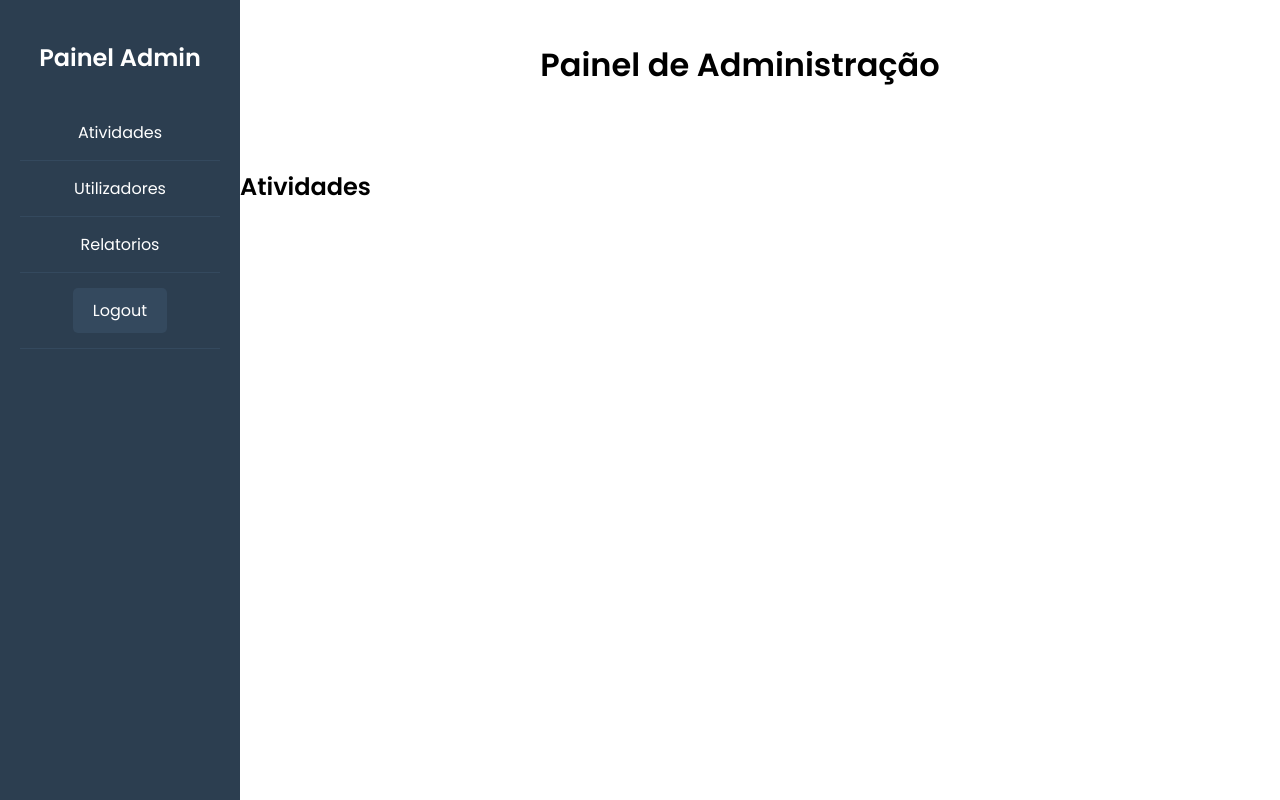
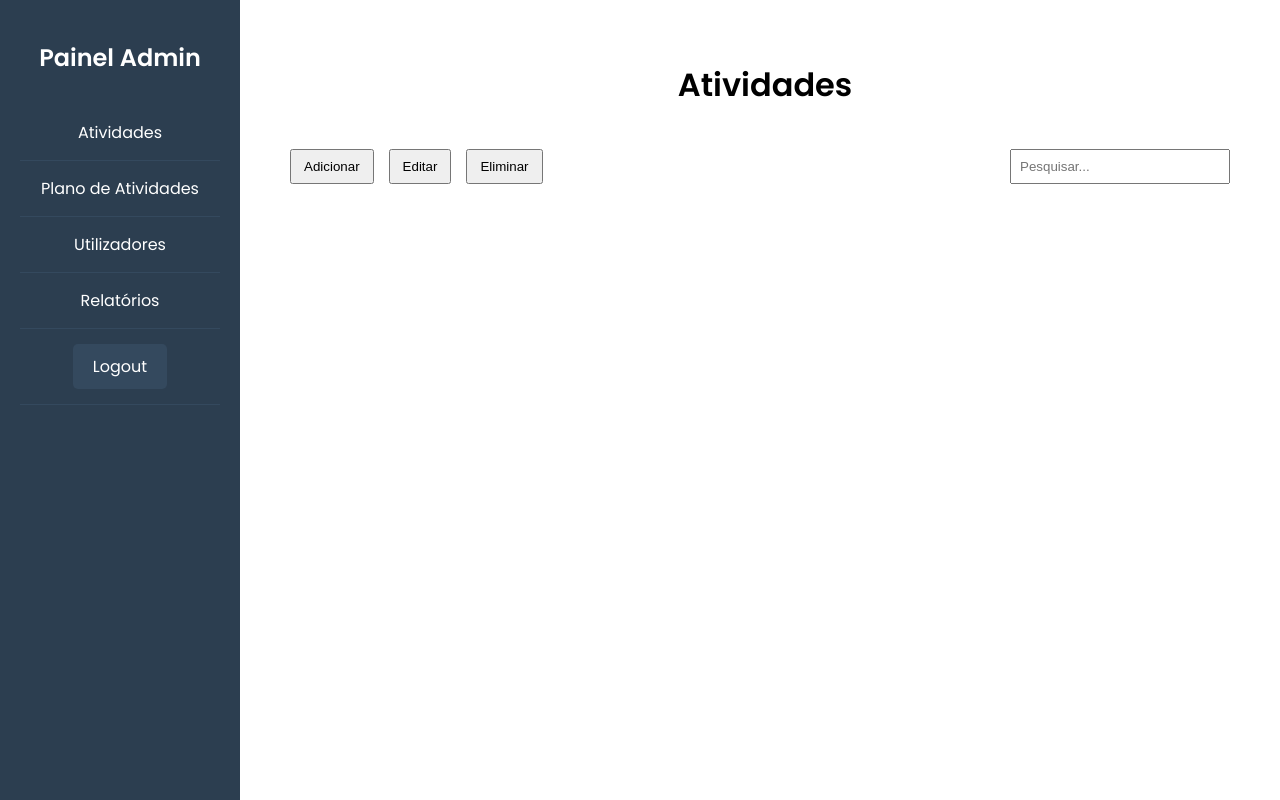
Before and after one commit to andresantos303/EcoEscolas, a plain HTML site: page frontend/admin.html in a window 1280 px wide. Drawn offline with Linux system fonts and the light colour scheme.

Commit message:
Add files via upload
Frontend Update

```diff
--- a/frontend/Css/admin.css
+++ b/frontend/Css/admin.css
@@ -36,7 +36,7 @@
         }
 
         .main-content {
-            margin-left: 200px;
+            margin-left: 250px;
             padding: 20px;
             width: 100%;
         }
@@ -74,6 +74,28 @@
             padding: 20px;
         }
 
+        .section-tools {
+            display: flex;
+            justify-content: space-between;
+            align-items: center;
+            margin-bottom: 20px;
+        }
+
+        .section-tools .buttons {
+            display: flex;
+            gap: 10px;
+        }
+
+        .section-tools input[type="text"] {
+            padding: 8px;
+            width: 200px;
+        }
+
+        .section-tools button {
+            padding: 8px 12px;
+            cursor: pointer;
+        }
+
         .active {
             display: block;
         }
--- a/frontend/Css/style.css
+++ b/frontend/Css/style.css
@@ -185,7 +185,7 @@ body {
     color: #333;
 }
 
-#Atividades {
+#planoatividades {
     background: linear-gradient(to top, #a8e063, #76c278);
 }
 
--- a/frontend/admin.html
+++ b/frontend/admin.html
@@ -4,9 +4,26 @@
 <head>
     <meta charset="UTF-8" />
     <meta name="viewport" content="width=device-width, initial-scale=1.0" />
-    <title>Painel de Administração - Eco Escolas</title>
+    <title>Admin - Eco Escolas</title>
     <link href="https://fonts.googleapis.com/css2?family=Poppins:wght@400;600&display=swap" rel="stylesheet">
     <link rel="stylesheet" href="/Css/admin.css">
+    <style>
+        .section-tools {
+            margin-bottom: 20px;
+        }
+
+        .section-tools input[type="text"] {
+            padding: 8px;
+            width: 200px;
+            margin-right: 10px;
+        }
+
+        .section-tools button {
+            padding: 8px 12px;
+            margin-right: 5px;
+            cursor: pointer;
+        }
+    </style>
 </head>
 
 <body>
@@ -14,27 +31,62 @@
         <h2>Painel Admin</h2>
         <ul>
             <li onclick="showSection('atividades')">Atividades</li>
+            <li onclick="showSection('planoatividades')">Plano de Atividades</li>
             <li onclick="showSection('utilizadores')">Utilizadores</li>
-            <li onclick="showSection('relatorios')">Relatorios</li>
+            <li onclick="showSection('relatorios')">Relatórios</li>
             <li><a href="index.html" class="logout-btn">Logout</a></li>
         </ul>
     </div>
 
     <div class="main-content">
-        <h1>Painel de Administração</h1>
 
         <div id="atividades" class="section active">
-            <h2>Atividades</h2>
+            <h1>Atividades</h1>
+            <div class="section-tools">
+                <div class="buttons">
+                    <button>Adicionar</button>
+                    <button>Editar</button>
+                    <button>Eliminar</button>
+                </div>
+                <input type="text" placeholder="Pesquisar...">
+            </div>
+        </div>
+
+        <div id="planoatividades" class="section">
+            <h1>Plano de Atividades</h1>
+            <div class="section-tools">
+                <div class="buttons">
+                    <button>Adicionar</button>
+                    <button>Editar</button>
+                    <button>Eliminar</button>
+                </div>
+                <input type="text" placeholder="Pesquisar...">
+            </div>
         </div>
 
         <div id="utilizadores" class="section">
-            <h2>Utilizadores</h2>
+            <h1>Utilizadores</h1>
+            <div class="section-tools">
+                <div class="buttons">
+                    <button>Adicionar</button>
+                    <button>Editar</button>
+                    <button>Eliminar</button>
+                </div>
+                <input type="text" placeholder="Pesquisar...">
+            </div>
         </div>
 
         <div id="relatorios" class="section">
-            <h2>relatorios</h2>
+            <h1>Relatórios</h1>
+            <div class="section-tools">
+                <div class="buttons">
+                    <button>Adicionar</button>
+                    <button>Editar</button>
+                    <button>Eliminar</button>
+                </div>
+                <input type="text" placeholder="Pesquisar...">
         </div>
-
+    </div>
     </div>
 
     <script>
```
Also changed, not shown: frontend/index.html (+13 -16 lines), frontend/login.html (+0 -6 lines), frontend/Css/login.css (line endings or trailing spaces), frontend/Js/script.js (line endings or trailing spaces).
